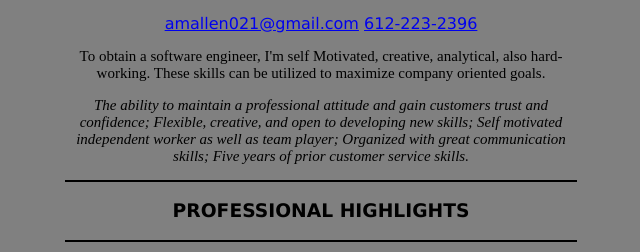
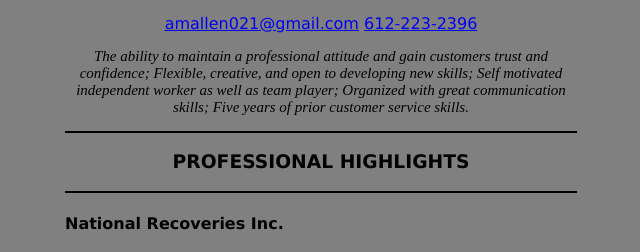
Before and after one commit to amallen021/amallen021.github.io, a plain HTML site: page index.html in a window 1280 px wide. Shown: the part 433-685 px from the top of the page, without its empty margins (319-959 px from the left). Drawn offline with Linux system fonts and the light colour scheme.

Commit message:
Update index.html

```diff
--- a/index.html
+++ b/index.html
@@ -6,17 +6,14 @@
   <title>Alicia Allen Resume</title>
   <link rel="stylesheet" href="style.css" />
 </head>
+<body>
   <div>
-  <a href="https://ibb.co/S7Qg6mM"><img src="https://i.ibb.co/dJbvfpV/Photos.jpg" alt="Photos" class="center" border="0"></a>
+    <a href="https://ibb.co/S7Qg6mM"><img src="https://i.ibb.co/dJbvfpV/Photos.jpg" alt="Photos" class="center" border="0"></a>
   </div>
-<body>
   <div>
     <h1>Alicia Allen</h1>
     <a href="mailto:amallen021@gmail.com?"><center>amallen021@gmail.com</a>
     <a href="tel:6122232396">612-223-2396</a>
-    <p>  To obtain a software engineer, I'm self Motivated, creative,
-    analytical, also hard-working. These skills can be utilized to maximize
-    company oriented goals.</p>
     <p><i>The ability to maintain a professional attitude and gain customers trust and confidence; Flexible, creative, and open to developing new skills; Self motivated independent worker as well as team player; Organized with great communication skills; Five years of prior customer service skills.</i></p>
   </div>
 
```
